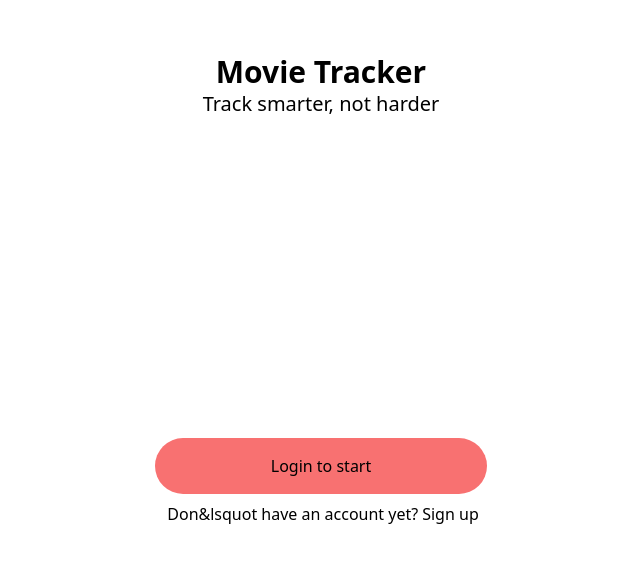
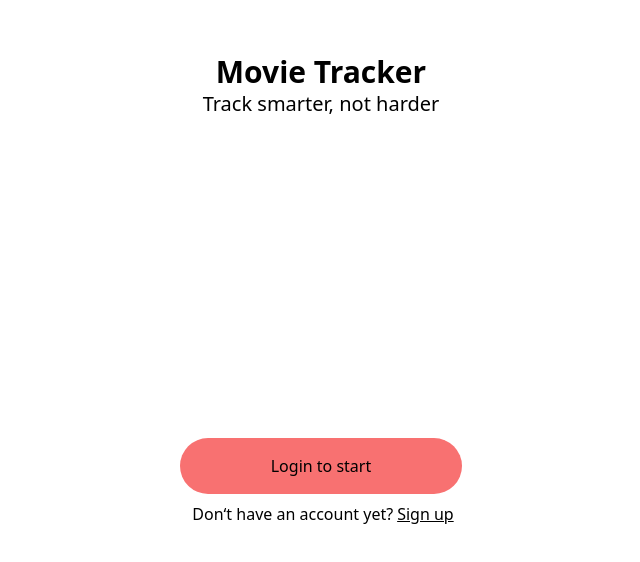
Before and after one commit to GabrielBarbosaGV/tv-show-tracker, a Next.js app: page / in a window 1280 px wide. Shown: the part 106-668 px from the top of the page, without its empty margins (319-959 px from the left). Built offline with nearby package versions, Linux system fonts and the light colour scheme.

Commit message:
Adjusting quote escapes and adding underline

```diff
--- a/src/pages/index.tsx
+++ b/src/pages/index.tsx
@@ -15,8 +15,8 @@ export default function Home() {
         </button>
 
         <div className="flex flex-row m-2">
-          <span className="mx-1">Don&lsquot have an account yet?</span>
-          <Link href="/signup">Sign up</Link>
+          <span className="mx-1">Don&lsquo;t have an account yet?</span>
+          <Link href="/signup" className="underline">Sign up</Link>
         </div>
       </div>
     </div>
--- a/src/pages/signup.tsx
+++ b/src/pages/signup.tsx
@@ -73,7 +73,7 @@ export default function SignUp() {
       </form>
 
       {isLoading
-        ? <span>Please hold as you&lsquotre logged in...</span>
+        ? <span>Please hold as you&lsquo;re logged in...</span>
         : <></>}
 
     </div>
```
